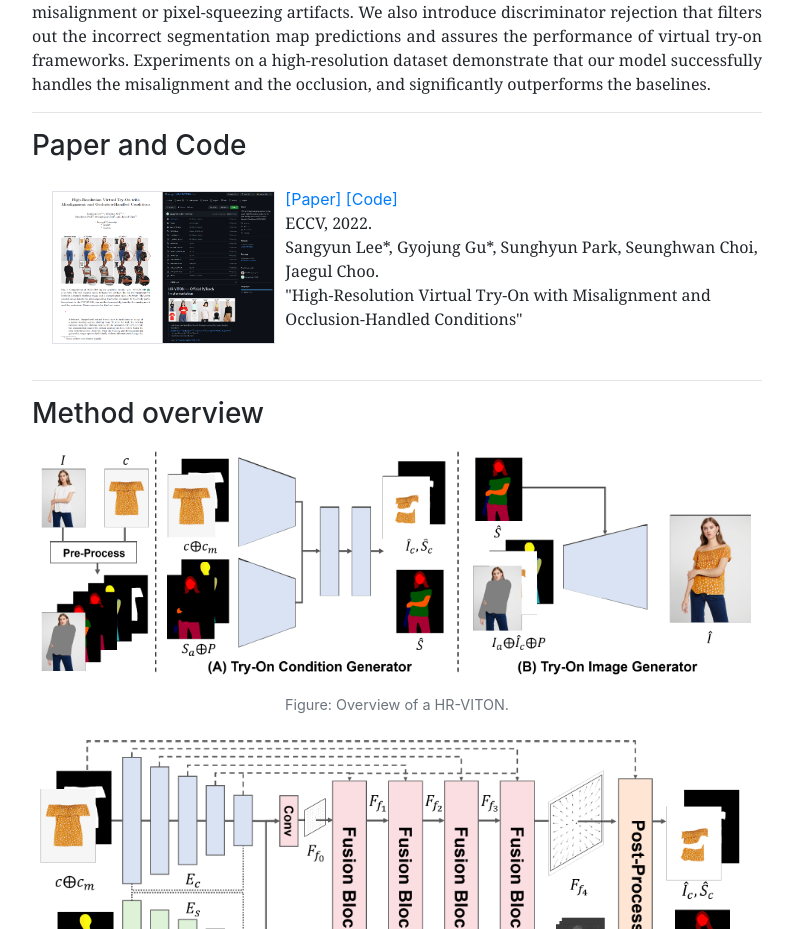
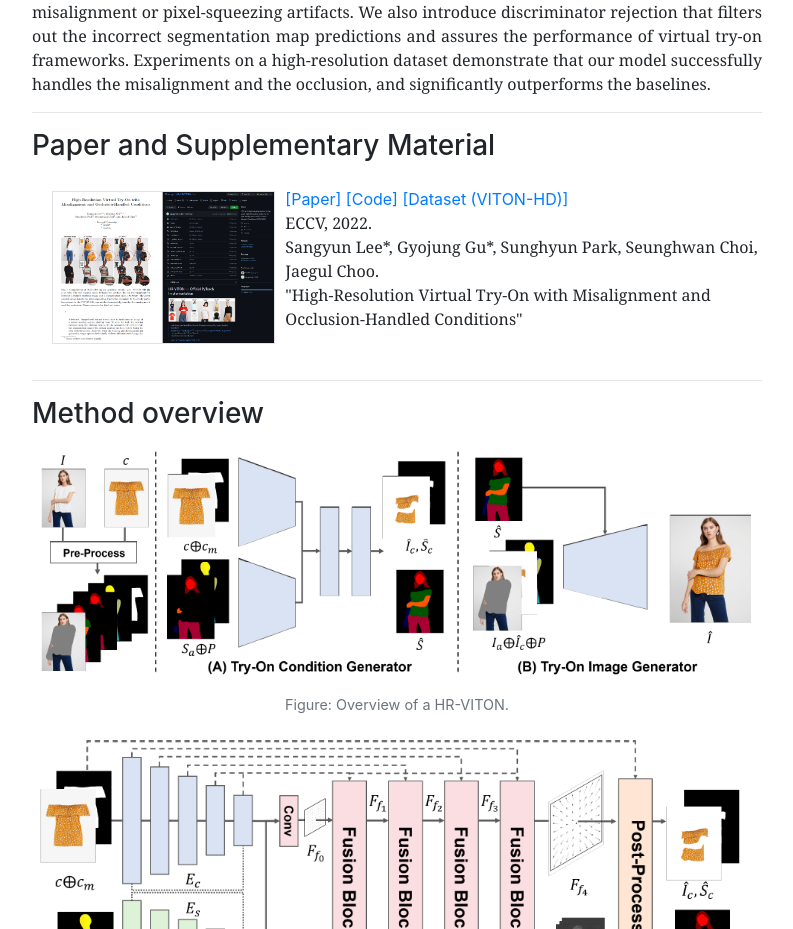
Before and after one commit to koo616/koo616.github.io, a plain HTML site: page HR-VITON/index.html in a window 1280 px wide. Shown: the part 942-1871 px from the top of the page, without its empty margins (243-1036 px from the left). Drawn offline with nearby package versions, Linux system fonts and the light colour scheme.

Commit message:
update dataset

```diff
--- a/HR-VITON/index.html
+++ b/HR-VITON/index.html
@@ -94,7 +94,7 @@
                 </div>
                 <hr>
                 <div>
-                    <h3>Paper and Code</h3>
+                    <h3>Paper and Supplementary Material</h3>
                     <div class="row">
                         <div class="col-sm-4">
                             <img src="./figs/paper_code.png" class="img-fluid border" alt="" style="margin:20px;">
@@ -103,6 +103,7 @@
                             <div class="align-middle">
                                 <a href="https://arxiv.org/abs/2206.14180">[Paper]</a>
                                 <a href="https://github.com/sangyun884/HR-VITON">[Code]</a>
+                                <a href="https://github.com/shadow2496/VITON-HD">[Dataset (VITON-HD)]</a>
                                 <p class="lead">
                                     ECCV, 2022. <br>
                                     Sangyun Lee*, Gyojung Gu*, Sunghyun Park, Seunghwan Choi, Jaegul Choo.<br>
```
